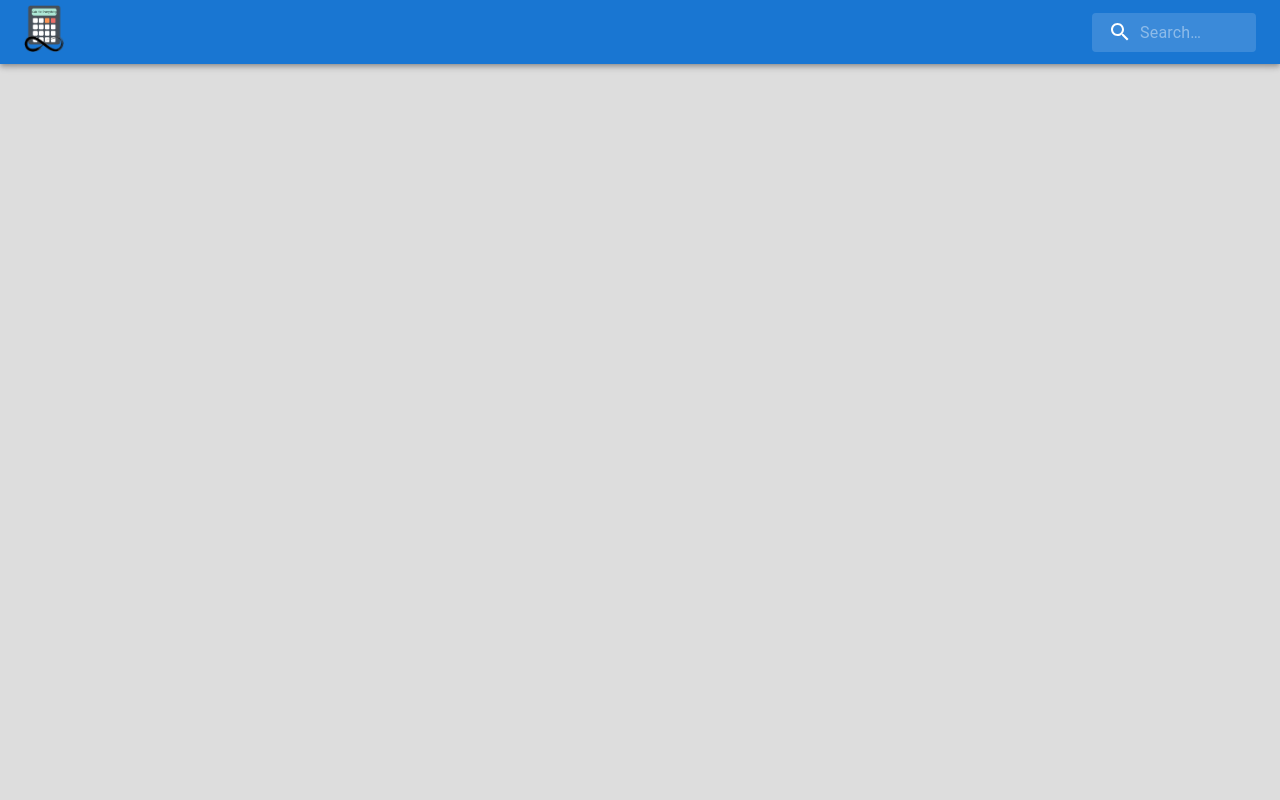
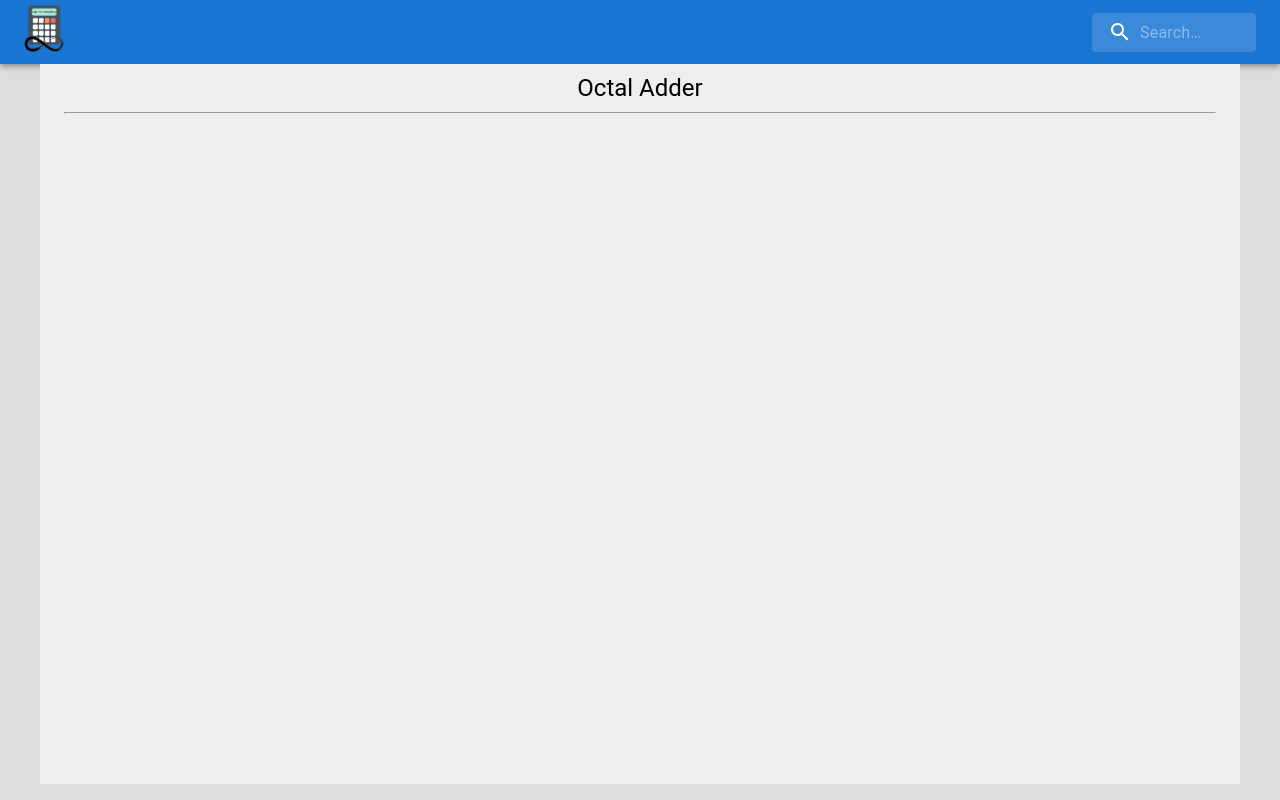
Before and after one commit to SarthakKeshari/calc_for_everything, a React (Create React App) app in the folder calculators/: page /octaladder in a window 1280 px wide. Before the commit this address had no page. Built offline with nearby package versions, Linux system fonts and the light colour scheme.

Commit message:
Added folders for contribution

```diff
--- a/calculators/src/App.js
+++ b/calculators/src/App.js
@@ -8,6 +8,8 @@ import MainDecToBinAndBinToDec from './computer_science/DecToBinAndBinToDec/Main
 import MainHexToBinAndBinToHex from './computer_science/HexToBinAndBinToHex/MainHexToBinAndBinToHex';
 import MainOctToBinAndBinToOct from './computer_science/OctToBinAndBinToOct/MainOctToBinAndBinToOct';
 import MainBinaryAdder from './computer_science/BinaryAdder/MainBinaryAdder';
+import MainOctalAdder from './computer_science/OctalAdder/MainOctalAdder';
+import MainHexadecimalAdder from './computer_science/HexadecimalAdder/MainHexadecimalAdder';
 
 function App() {
   return (
@@ -22,6 +24,8 @@ function App() {
             <Route path="hexbinandbinhex" element={<MainHexToBinAndBinToHex />} />
             <Route path="octbinandbinoct" element={<MainOctToBinAndBinToOct />} />
             <Route path="binaryadder" element={<MainBinaryAdder />} />
+            <Route path="octaladder" element={<MainOctalAdder />} />
+            <Route path="hexadecimaladder" element={<MainHexadecimalAdder />} />
             {/* Mathematical */}
             <Route path="simpleinterest" element={<MainSI />} />
             <Route path="compoundinterest" element={<MainCI />} />
--- a/calculators/src/Home.js
+++ b/calculators/src/Home.js
@@ -13,6 +13,8 @@ export default function Home() {
             <HomeGridItem calcName="Hexadecimal to Binary and Binary to Hexadecimal" path="/hexbinandbinhex"/>
             <HomeGridItem calcName="Octal to Binary and Binary to Octal" path="/octbinandbinoct"/>
             <HomeGridItem calcName="Binary Adder" path="/binaryadder"/>
+            <HomeGridItem calcName="Octal Adder" path="/octaladder"/>
+            <HomeGridItem calcName="Hexadecimal Adder" path="/hexadecimaladder"/>
         </Grid>
         <br/>
         <Typography pt={1} variant='h5'>Mathematical</Typography>
--- /dev/null
+++ b/calculators/src/computer_science/HexadecimalAdder/MainHexadecimalAdder.js
@@ -0,0 +1,14 @@
+import React from 'react';
+import { Container, Typography } from '@mui/material';
+
+function MainHexadecimalAdder(){
+    return(
+        <Container maxWidth="lg" sx={{ bgcolor: '#eeeeee', minHeight: '90vh', paddingY:"10" }}>
+            <Typography pt={1} variant='h5' sx = {{textAlign: "center"}}>Hexadecimal Adder</Typography>
+            <hr/>
+            <br/>
+        </Container>
+    )
+}
+
+export default MainHexadecimalAdder;
--- /dev/null
+++ b/calculators/src/computer_science/OctalAdder/MainOctalAdder.js
@@ -0,0 +1,14 @@
+import React from 'react';
+import { Container, Typography } from '@mui/material';
+
+function MainOctalAdder(){
+    return(
+        <Container maxWidth="lg" sx={{ bgcolor: '#eeeeee', minHeight: '90vh', paddingY:"10" }}>
+            <Typography pt={1} variant='h5' sx = {{textAlign: "center"}}>Octal Adder</Typography>
+            <hr/>
+            <br/>
+        </Container>
+    )
+}
+
+export default MainOctalAdder;
```
